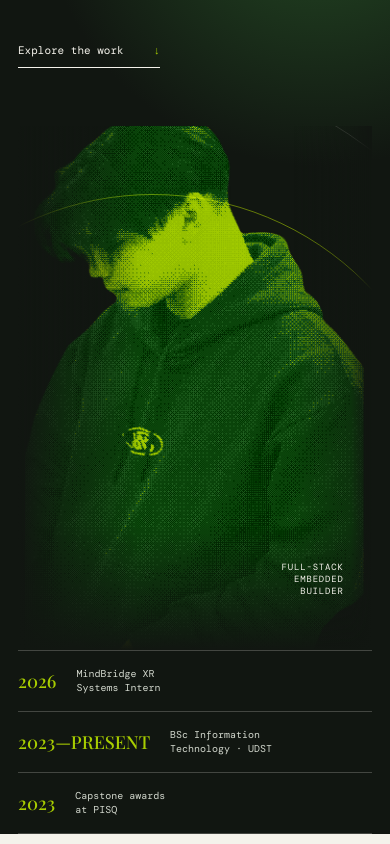
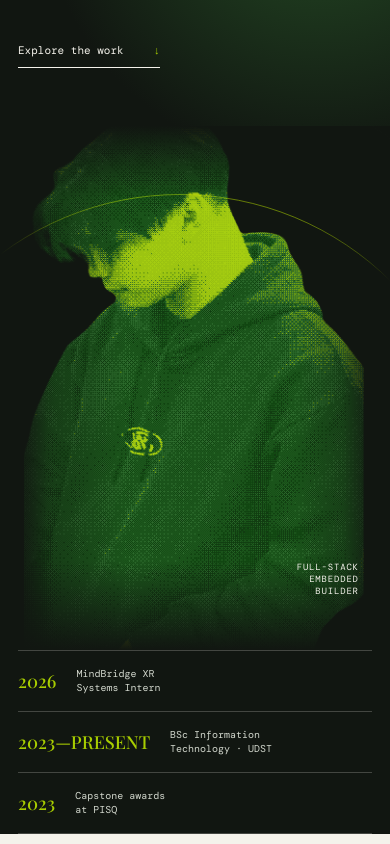
Before and after one commit to Akosigabbu13/akosigabbu13.github.io, a plain HTML site: page index.html in a window 390 px wide. Shown: the part 520-1364 px from the top of the page. Drawn offline with nearby package versions, Linux system fonts and the light colour scheme; a web font is replaced by a local one.

Commit message:
Add files via upload

```diff
--- a/showcase-hero-portrait.css
+++ b/showcase-hero-portrait.css
@@ -118,10 +118,39 @@ button[data-modal] {
     width: auto;
     margin-left: 0;
   }
+
+  .hero-art {
+    margin-inline: -24px;
+    background: var(--ink);
+    isolation: isolate;
+  }
+
+  .hero-art img {
+    width: 100%;
+    object-fit: contain;
+    object-position: center bottom;
+    -webkit-mask-image: linear-gradient(90deg, transparent 0%, #000 12%, #000 88%, transparent 100%);
+    mask-image: linear-gradient(90deg, transparent 0%, #000 12%, #000 88%, transparent 100%);
+  }
+
+  .hero-art::after {
+    background:
+      linear-gradient(90deg, var(--ink) 0%, rgba(17, 22, 17, .35) 14%, transparent 32%, transparent 76%, rgba(17, 22, 17, .42) 92%, var(--ink) 100%),
+      linear-gradient(0deg, var(--ink) 0%, transparent 17%),
+      linear-gradient(180deg, var(--ink) 0%, transparent 14%);
+  }
+
+  .feature-project .project-visual {
+    order: -1;
+  }
 }
 
 @media (max-width: 520px) {
   .hero {
     padding-right: 18px;
   }
+
+  .hero-art {
+    margin-inline: -18px;
+  }
 }
```
